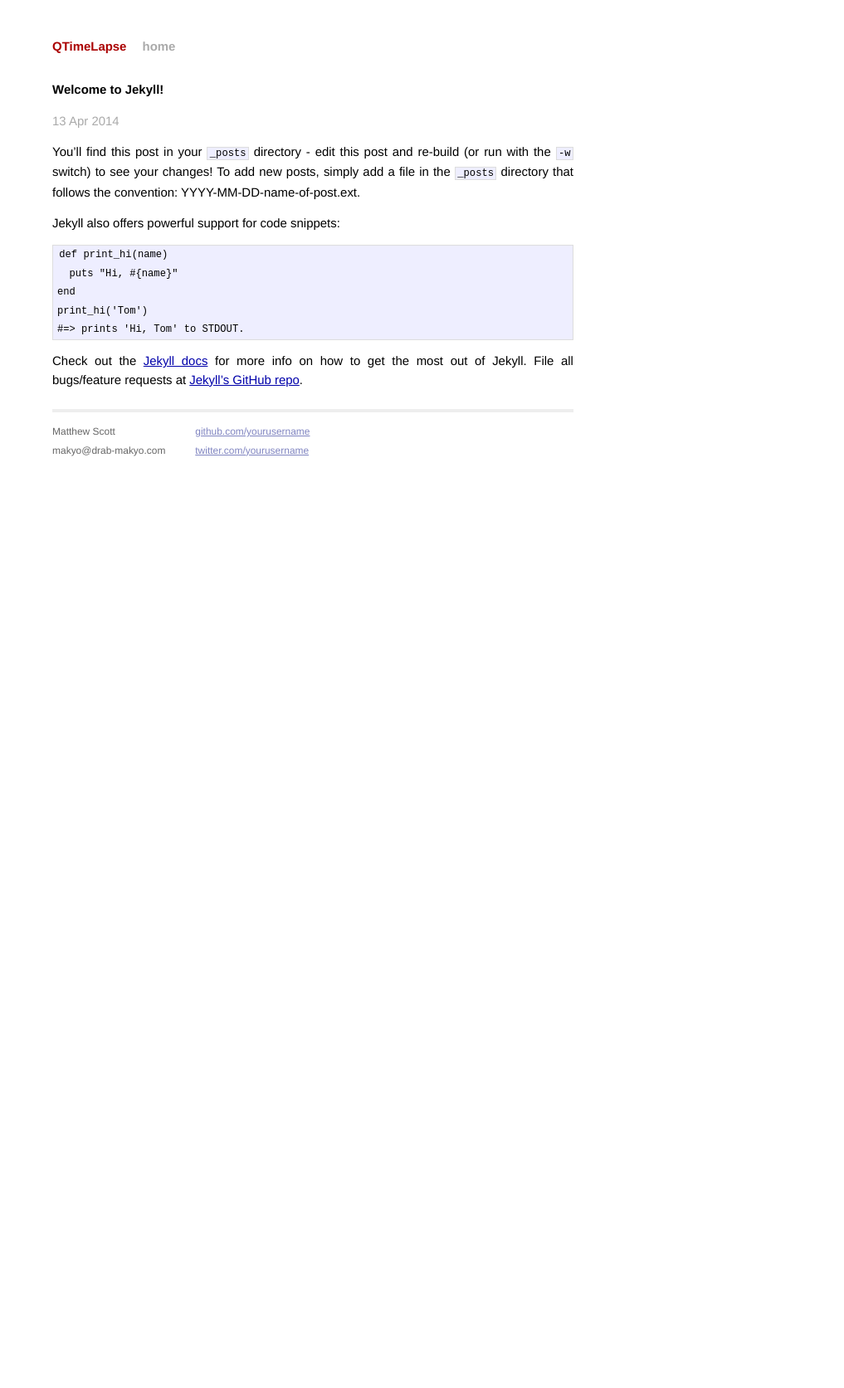
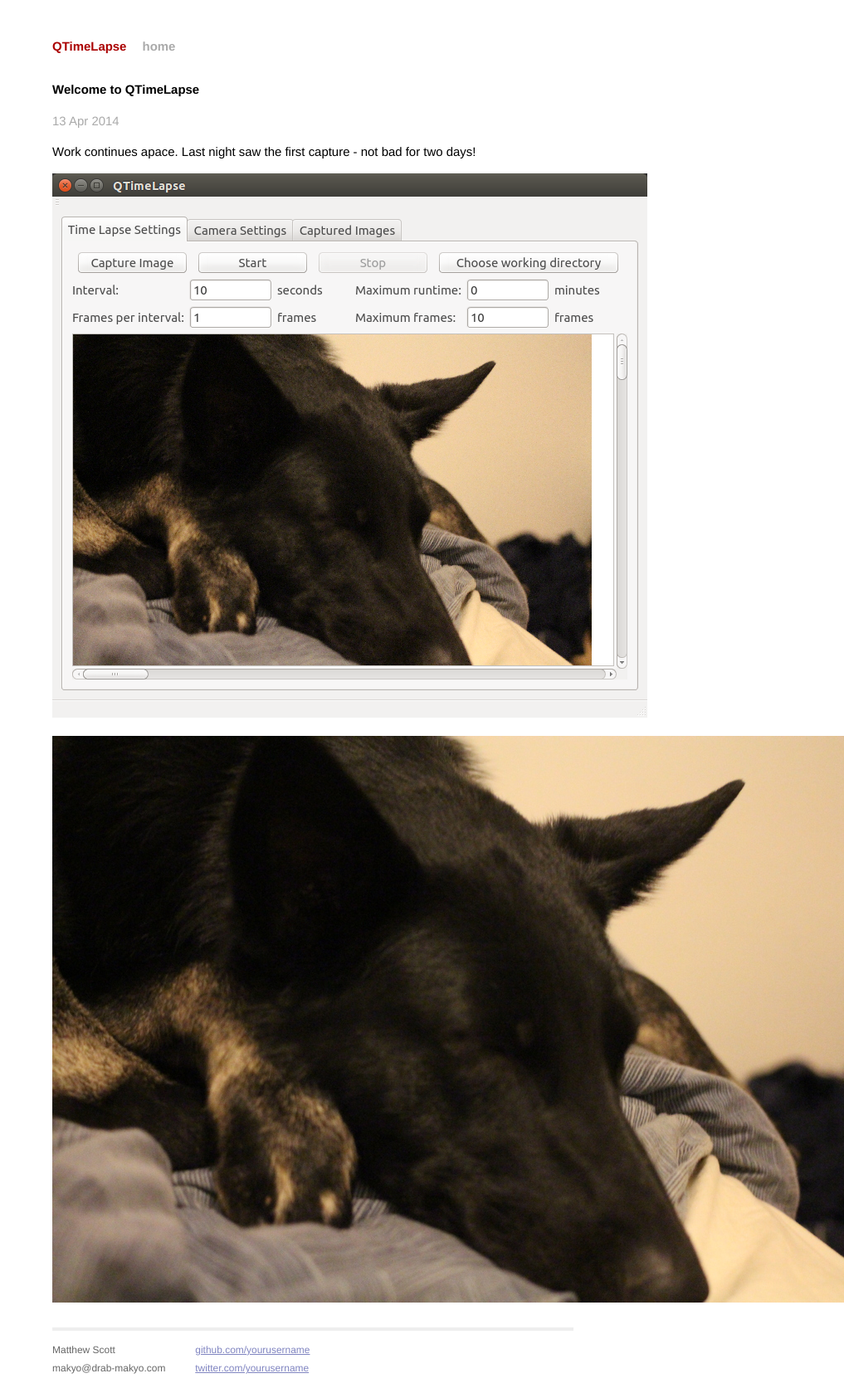
Before and after one commit to makyo/qtimelapse, a Jekyll site: the page built from _posts/2014-04-13-welcome-to-jekyll.markdown, in a window 1280 px wide. Shown: the whole page at 83% size, without its empty margins (263-1280 px from the left). Built offline with Jekyll 4.4.1, drawn with Linux system fonts in a browser that asks for light colours; Markdown is read by kramdown in place of the engine named in the settings; before the commit the page ends 945 px from its top, so only the background shows below that.

Commit message:
First post.

```diff
--- a/_posts/2014-04-13-welcome-to-jekyll.markdown
+++ b/_posts/2014-04-13-welcome-to-jekyll.markdown
@@ -1,24 +1,12 @@
 ---
 layout: post
-title:  "Welcome to Jekyll!"
+title:  "Welcome to QTimeLapse"
 date:   2014-04-13 10:55:09
-categories: jekyll update
+categories: update
 ---
 
-You'll find this post in your `_posts` directory - edit this post and re-build (or run with the `-w` switch) to see your changes!
-To add new posts, simply add a file in the `_posts` directory that follows the convention: YYYY-MM-DD-name-of-post.ext.
+Work continues apace.  Last night saw the first capture - not bad for two days!
 
-Jekyll also offers powerful support for code snippets:
+![First Capture in QTL](/qtimelapse/assets/first-capture-screen.png)
 
-{% highlight ruby %}
-def print_hi(name)
-  puts "Hi, #{name}"
-end
-print_hi('Tom')
-#=> prints 'Hi, Tom' to STDOUT.
-{% endhighlight %}
-
-Check out the [Jekyll docs][jekyll] for more info on how to get the most out of Jekyll. File all bugs/feature requests at [Jekyll's GitHub repo][jekyll-gh].
-
-[jekyll-gh]: https://github.com/mojombo/jekyll
-[jekyll]:    http://jekyllrb.com
+![The image itself, resized](/qtimelapse/assets/first-capture.jpg)
```
Also changed, not shown: assets/first-capture-screen.png (added), assets/first-capture.jpg (added), 1 other file.
